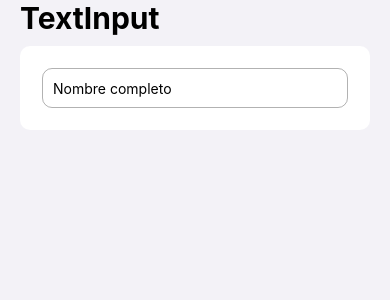
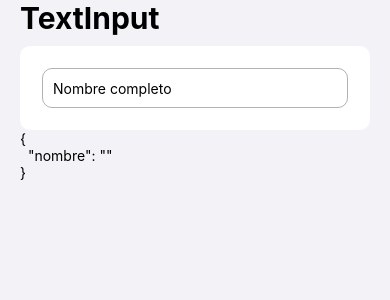
Before and after one commit to rineliniguezsosa/components-react-native, a React Native app: screen /TextInputScreen in a window 390 px wide. Shown: the top 300 px of the page. Built offline with nearby package versions, Linux system fonts and the light colour scheme.

Commit message:
[FEAT] Estableciendo el component Text con un json.stringify para mostrar el contenido del form

```diff
--- a/src/screens/inputs/TextInput.tsx
+++ b/src/screens/inputs/TextInput.tsx
@@ -3,7 +3,7 @@ import { CustomView } from '../../components/ui/CustomView';
 import { Title } from '../../components/ui/Title';
 import { globalStyles } from '../../styles/theme';
 import { Card } from '../../components/ui/Card';
-import { TextInput } from 'react-native';
+import { Text, TextInput } from 'react-native';
 import { useForm } from '../../hooks/useForm';
 
 export const TextInputScreen = () => {
@@ -24,6 +24,8 @@ export const TextInputScreen = () => {
         onChangeText={(text) => handleChange('nombre',text)}
         />
       </Card>
+
+      <Text>{JSON.stringify(form,null,2)}</Text>
     </CustomView>
   );
 };
```
